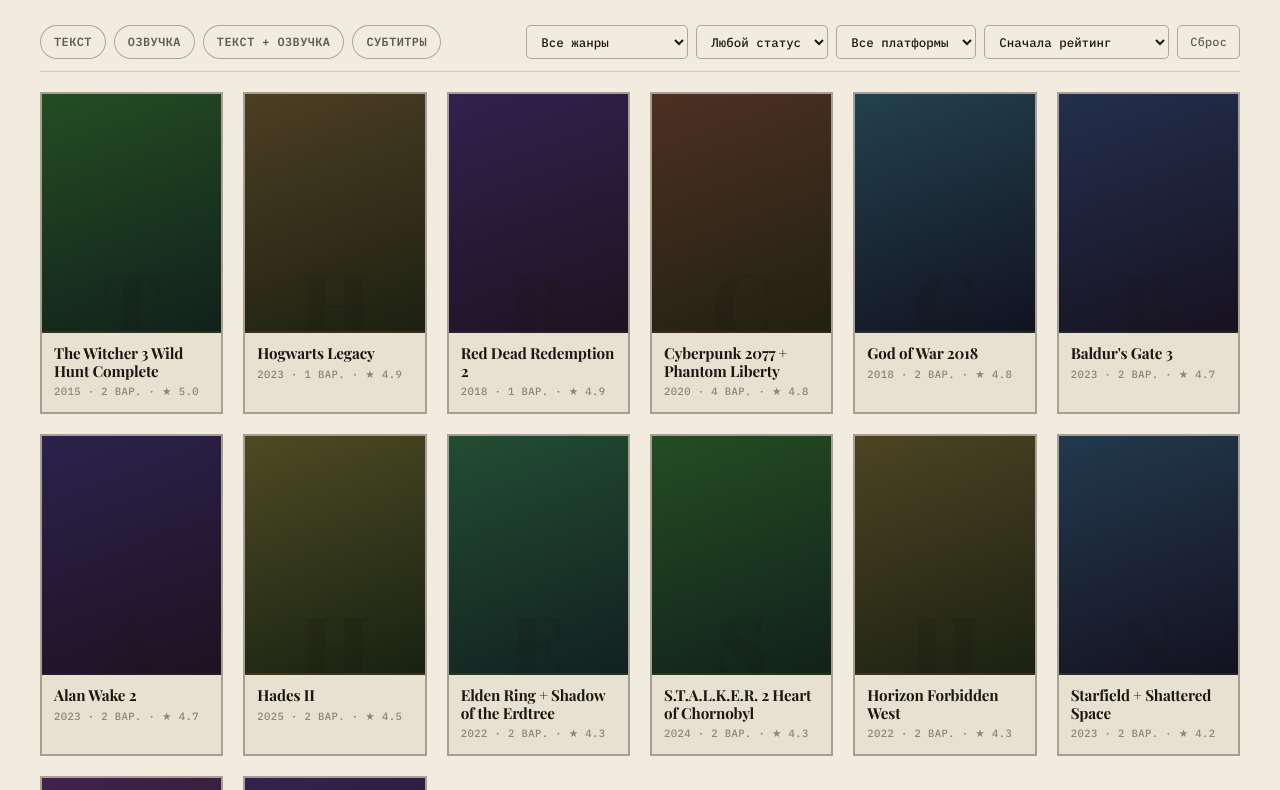
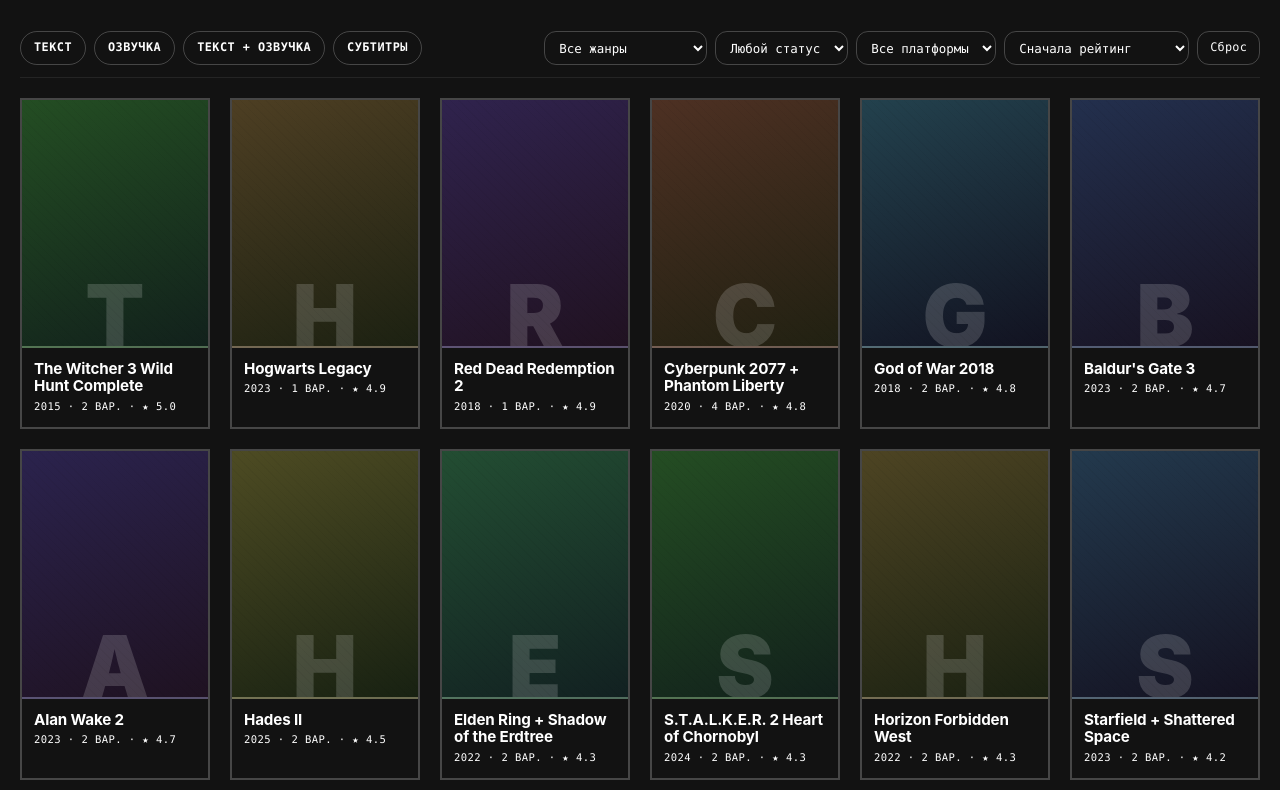
Before and after one commit to Stintik-123/GameVoice, a plain HTML site: page index.html in a window 1280 px wide. Shown: the part 622-1412 px from the top of the page. Drawn offline with nearby package versions, Linux system fonts and the light colour scheme.

Commit message:
Update tokens.css

```diff
--- a/css/tokens.css
+++ b/css/tokens.css
@@ -1,23 +1,28 @@
 :root {
-  color-scheme: light;
+  color-scheme: dark;
 
-  --paper: #f2ebe0;
-  --paper-2: #e8e0d0;
-  --paper-3: #ddd4c2;
+  --bg: #0a0e1a;
+  --bg-2: #0f1420;
+  --bg-3: #161c2c;
+  --bg-card: #131826;
 
-  --ink: #1b1712;
-  --ink-soft: rgba(27, 23, 18, .68);
-  --ink-muted: rgba(27, 23, 18, .45);
+  --text: #ffffff;
+  --text-2: #a0a8bd;
+  --text-3: #6b7280;
 
-  --line: rgba(27, 23, 18, .16);
-  --line-strong: rgba(27, 23, 18, .32);
+  --line: rgba(255, 255, 255, .08);
+  --line-2: rgba(255, 255, 255, .14);
+  --line-strong: rgba(255, 255, 255, .22);
 
-  --red: #9b1c1c;
-  --red-deep: #6e1414;
+  --accent: #4f6fff;
+  --accent-2: #8b5cf6;
+  --accent-grad: linear-gradient(135deg, #4f6fff, #8b5cf6);
+  --accent-soft: rgba(79, 111, 255, .14);
 
-  --green: #2b6a3a;
-  --ochre: #a06a12;
-  --grey-status: #7a7268;
+  --green: #34d058;
+  --ochre: #ffb020;
+  --red: #ff4757;
+  --grey: #6b7280;
 
   --sp-1: 4px;
   --sp-2: 8px;
@@ -29,77 +34,56 @@
   --sp-10: 40px;
   --sp-12: 48px;
   --sp-16: 64px;
+  --sp-20: 80px;
 
-  --radius-sm: 3px;
-  --radius: 5px;
-  --radius-lg: 10px;
+  --radius-sm: 8px;
+  --radius: 12px;
+  --radius-lg: 16px;
+  --radius-xl: 24px;
   --radius-pill: 999px;
 
-  --shadow-sm: 2px 2px 0 var(--line-strong);
-  --shadow: 4px 4px 0 var(--line-strong);
-  --shadow-stamp: 5px 5px 0 var(--red);
-  --shadow-hover: 6px 6px 0 var(--line-strong);
+  --shadow-sm: 0 1px 2px rgba(0, 0, 0, .3);
+  --shadow: 0 4px 20px rgba(0, 0, 0, .4);
+  --shadow-lg: 0 16px 48px rgba(0, 0, 0, .55);
+  --shadow-accent: 0 8px 32px rgba(79, 111, 255, .35);
 
-  --fs-h1: clamp(2rem, 5vw, 3.4rem);
-  --fs-h2: clamp(1.4rem, 3vw, 1.9rem);
-  --fs-h3: clamp(1.1rem, 2vw, 1.3rem);
+  --fs-h1: clamp(2.2rem, 5.5vw, 3.8rem);
+  --fs-h2: clamp(1.5rem, 3vw, 2rem);
+  --fs-h3: clamp(1.15rem, 2vw, 1.35rem);
   --fs-body: 16px;
   --fs-small: 14px;
-  --fs-meta: 12.5px;
-  --fs-tiny: 11px;
+  --fs-meta: 13px;
+  --fs-tiny: 12px;
 
-  --header-h: 64px;
-  --tabbar-h: 64px;
+  --header-h: 72px;
+  --tabbar-h: 72px;
 
-  --font-display: 'Playfair Display', Georgia, serif;
-  --font-body: 'Source Serif 4', Georgia, serif;
-  --font-mono: 'IBM Plex Mono', monospace;
+  --font-display: 'Manrope', -apple-system, BlinkMacSystemFont, 'Segoe UI', sans-serif;
+  --font-body: 'Inter', -apple-system, BlinkMacSystemFont, 'Segoe UI', sans-serif;
+  --font-mono: 'JetBrains Mono', 'SF Mono', Menlo, monospace;
 
-  --container: 1240px;
+  --container: 1280px;
 }
 
-:root[data-theme="dark"] {
-  color-scheme: dark;
+:root[data-theme="light"] {
+  color-scheme: light;
 
-  --paper: #17130f;
-  --paper-2: #201a13;
-  --paper-3: #2a221a;
+  --bg: #f7f8fc;
+  --bg-2: #ffffff;
+  --bg-3: #eef0f7;
+  --bg-card: #ffffff;
 
-  --ink: #f2ebe0;
-  --ink-soft: rgba(242, 235, 224, .68);
-  --ink-muted: rgba(242, 235, 224, .45);
+  --text: #0a0e1a;
+  --text-2: #4b5363;
+  --text-3: #8790a3;
 
-  --line: rgba(242, 235, 224, .16);
-  --line-strong: rgba(242, 235, 224, .32);
+  --line: rgba(10, 14, 26, .08);
+  --line-2: rgba(10, 14, 26, .14);
+  --line-strong: rgba(10, 14, 26, .22);
 
-  --red: #d1483f;
-  --red-deep: #f2665c;
+  --accent-soft: rgba(79, 111, 255, .1);
 
-  --green: #5fbf78;
-  --ochre: #d9a03c;
-  --grey-status: #8a8278;
+  --shadow-sm: 0 1px 2px rgba(10, 14, 26, .06);
+  --shadow: 0 4px 20px rgba(10, 14, 26, .08);
+  --shadow-lg: 0 16px 48px rgba(10, 14, 26, .12);
 }
-
-@media (prefers-color-scheme: dark) {
-  :root:not([data-theme="light"]) {
-    color-scheme: dark;
-
-    --paper: #17130f;
-    --paper-2: #201a13;
-    --paper-3: #2a221a;
-
-    --ink: #f2ebe0;
-    --ink-soft: rgba(242, 235, 224, .68);
-    --ink-muted: rgba(242, 235, 224, .45);
-
-    --line: rgba(242, 235, 224, .16);
-    --line-strong: rgba(242, 235, 224, .32);
-
-    --red: #d1483f;
-    --red-deep: #f2665c;
-
-    --green: #5fbf78;
-    --ochre: #d9a03c;
-    --grey-status: #8a8278;
-  }
-}
```
